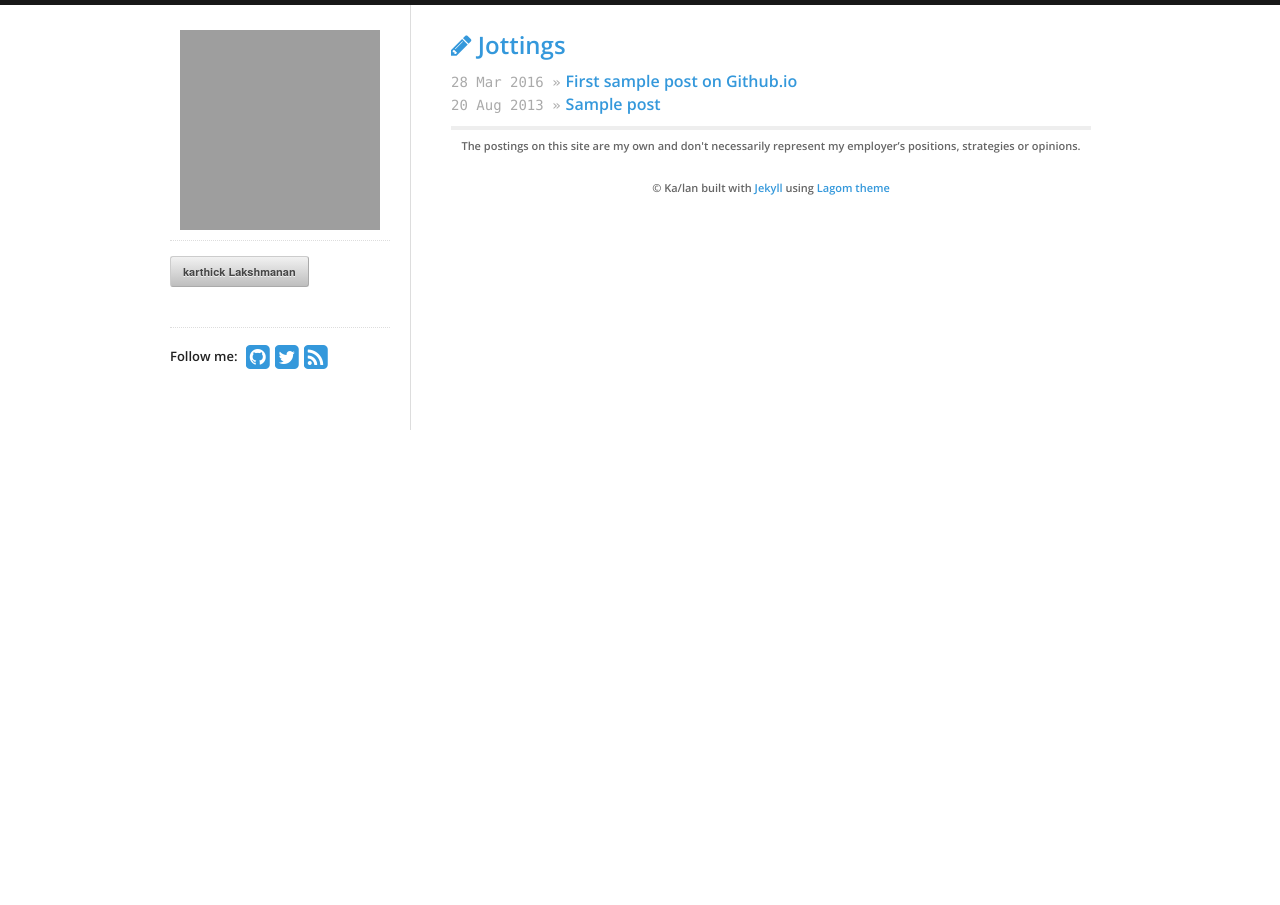
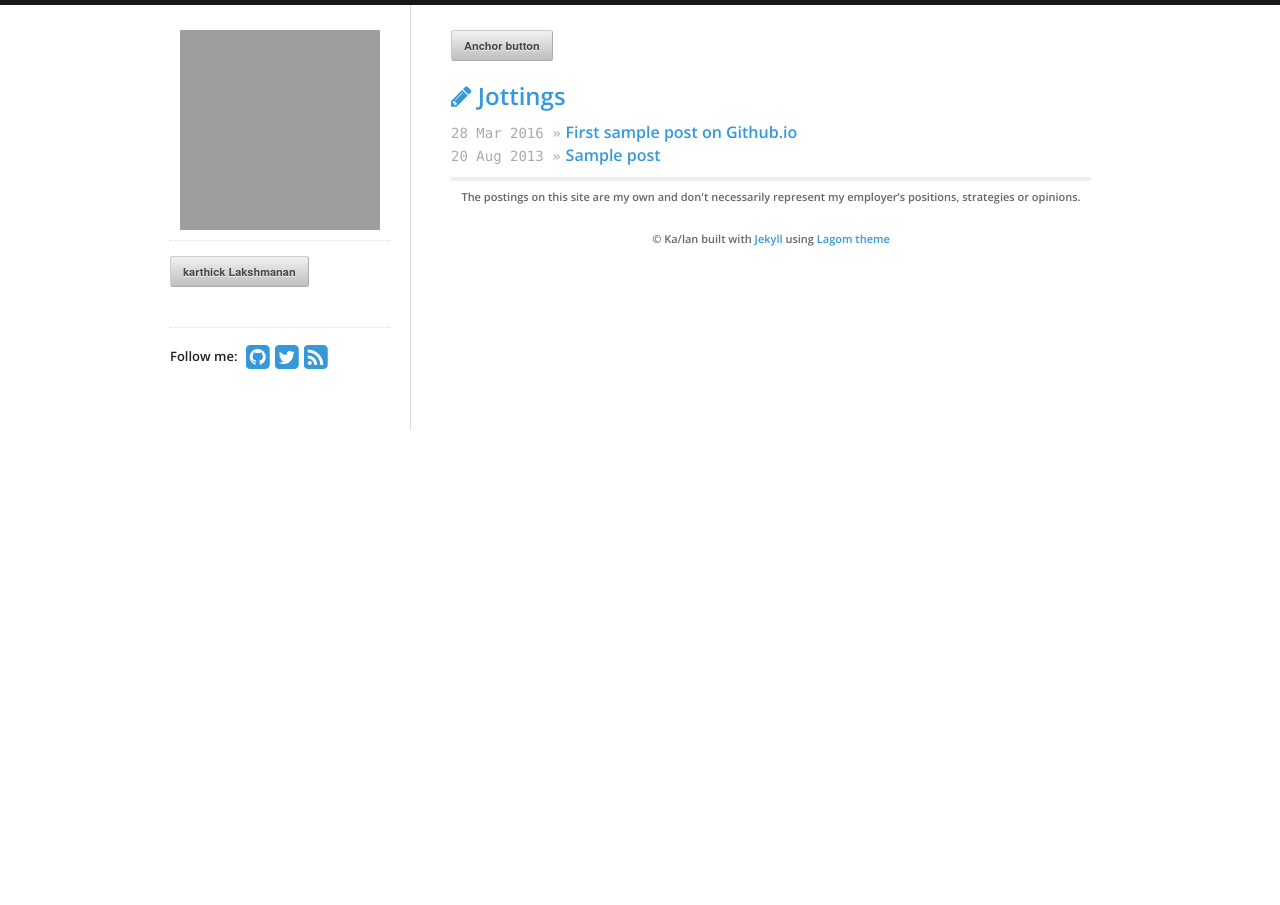
Before and after one commit to itskarthicklakshmanan/karthicklaksman.github.io, a Jekyll site: the page built from index.html, in a window 1280 px wide. Built offline with Jekyll 4.4.1, drawn with Linux system fonts in a browser that asks for light colours; nearby versions of some CDN libraries; grey boxes are pictures that could not be loaded.

Commit message:
Update default.html

```diff
--- a/_layouts/default.html
+++ b/_layouts/default.html
@@ -25,6 +25,7 @@
     </div>
 
     <div class="eleven columns content">
+      <a class="button" href="#">Anchor button</a>
       {{ content }}
 
       <div class="footer">
```
